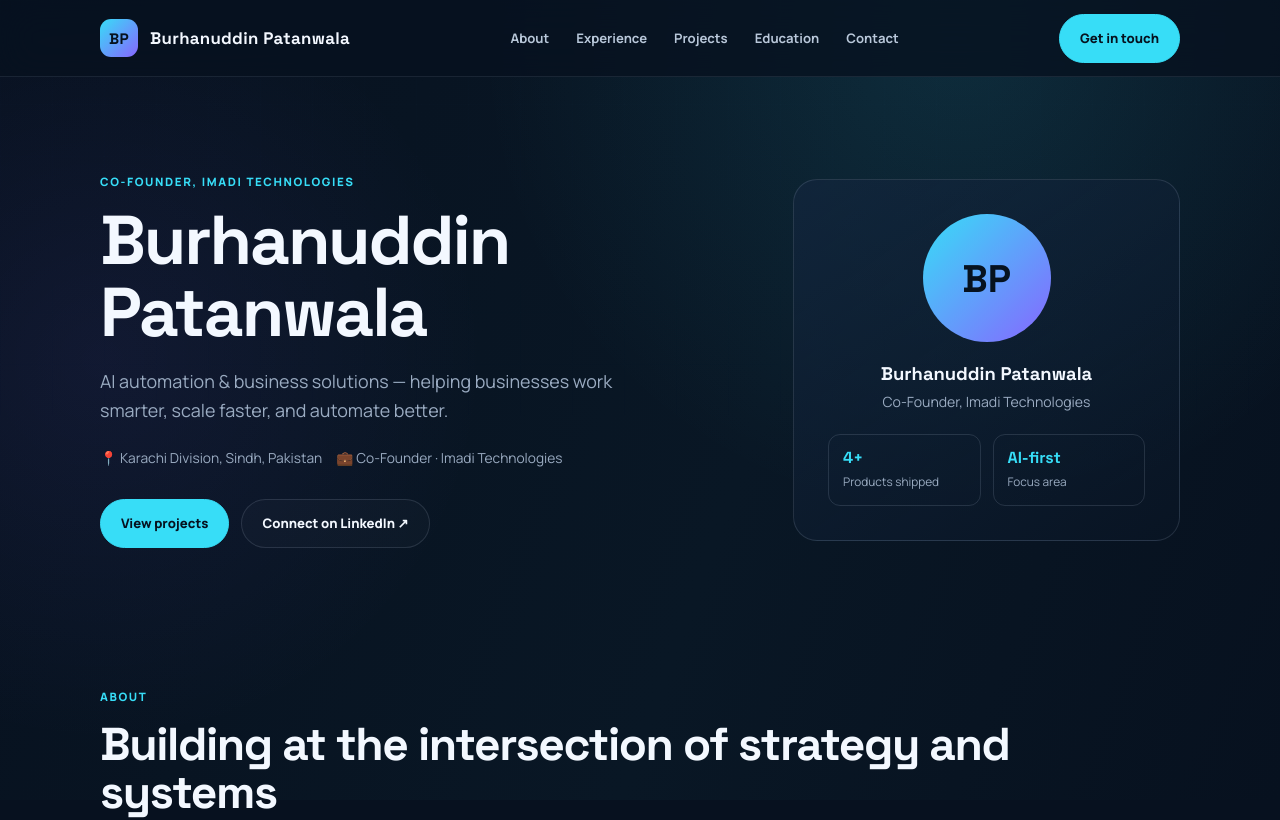
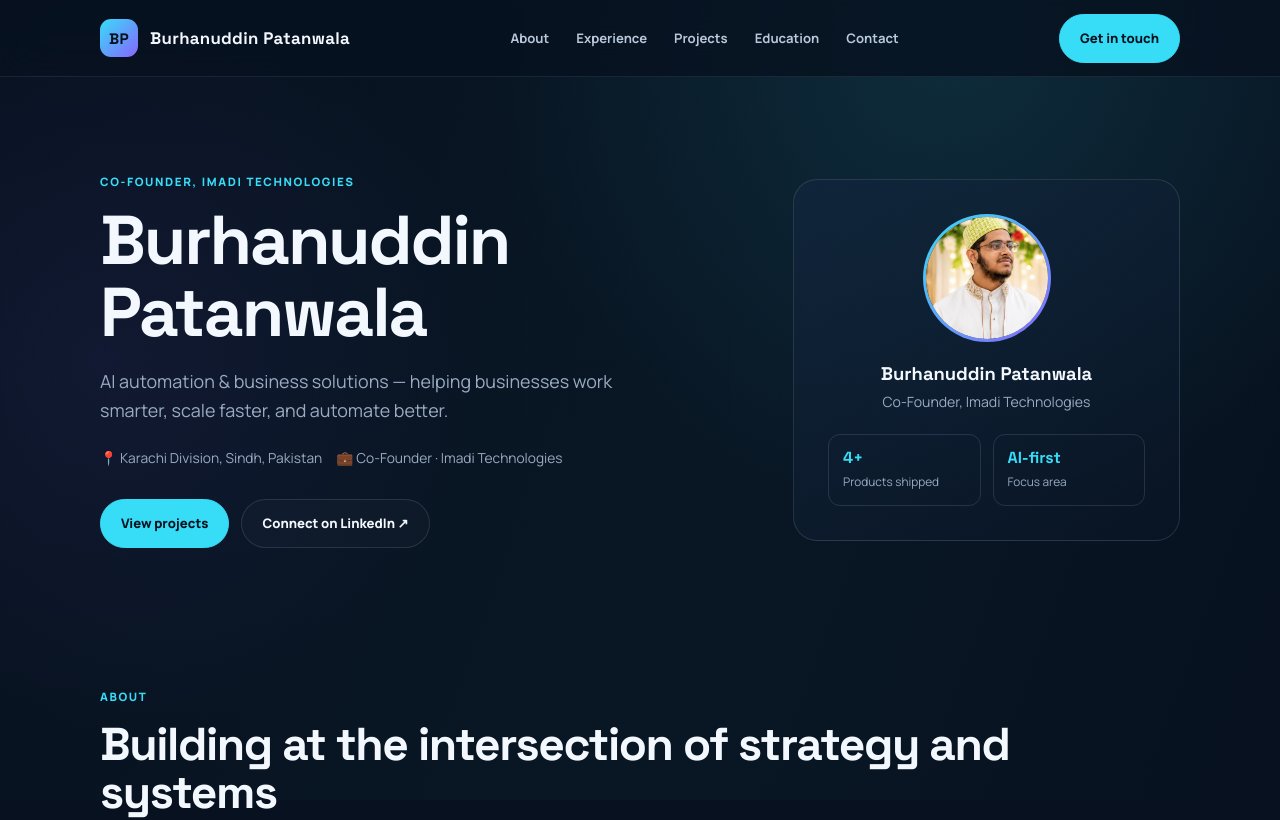
Before and after one commit to burhanuddinpatanwala675-coder/burhanuddin-portfolio, a plain HTML site: page index.html in a window 1280 px wide. Shown: the top 820 px of the page. Drawn offline with Linux system fonts and the light colour scheme.

Commit message:
Add real profile photo

```diff
--- a/index.html
+++ b/index.html
@@ -52,7 +52,7 @@
                 </div>
             </div>
             <div class="avatar-card reveal">
-                <div class="avatar-mono">BP</div>
+                <img class="avatar-photo" src="assets/burhanuddin.jpg" alt="Burhanuddin Patanwala">
                 <h3>Burhanuddin Patanwala</h3>
                 <p>Co-Founder, Imadi Technologies</p>
                 <div class="avatar-stats">
--- a/style.css
+++ b/style.css
@@ -169,6 +169,17 @@
     color: #06121f; font: 700 2.4rem var(--display);
 }
 
+.avatar-photo {
+    width: 128px; height: 128px; border-radius: 50%;
+    margin: 0 auto 20px;
+    display: block;
+    object-fit: cover;
+    border: 3px solid transparent;
+    background:
+        linear-gradient(var(--bg), var(--bg)) padding-box,
+        linear-gradient(135deg, var(--cyan), var(--violet)) border-box;
+}
+
 .avatar-card h3 { font: 700 1.15rem var(--display); margin: 0 0 6px }
 .avatar-card p { color: var(--muted); font-size: .88rem; margin: 0 0 20px }
 
```
Also changed, not shown: assets/burhanuddin.jpg (added).
